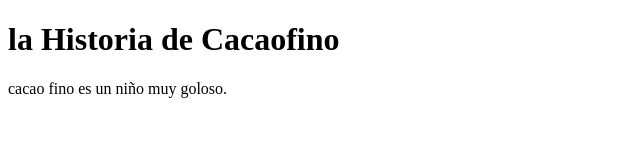
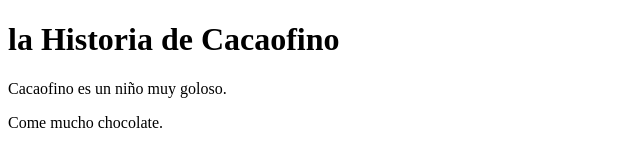
Before and after one commit to Chocogalactico/Cacaofino, a plain HTML site: page index.html in a window 1280 px wide. Shown: the whole page, without its empty margins (0-640 px from the left). Drawn offline with Linux system fonts and the light colour scheme.

Commit message:
Pequeño cambio.

```diff
--- a/index.html
+++ b/index.html
@@ -6,6 +6,7 @@
 </head>
 <body>
 	<h1>la Historia de Cacaofino</h1>
-	<p>cacao fino es un niño muy goloso.</p>
+	<p>Cacaofino es un niño muy goloso.</p>
+	<p>Come mucho chocolate.</p>
 </body>
 </html>
```
